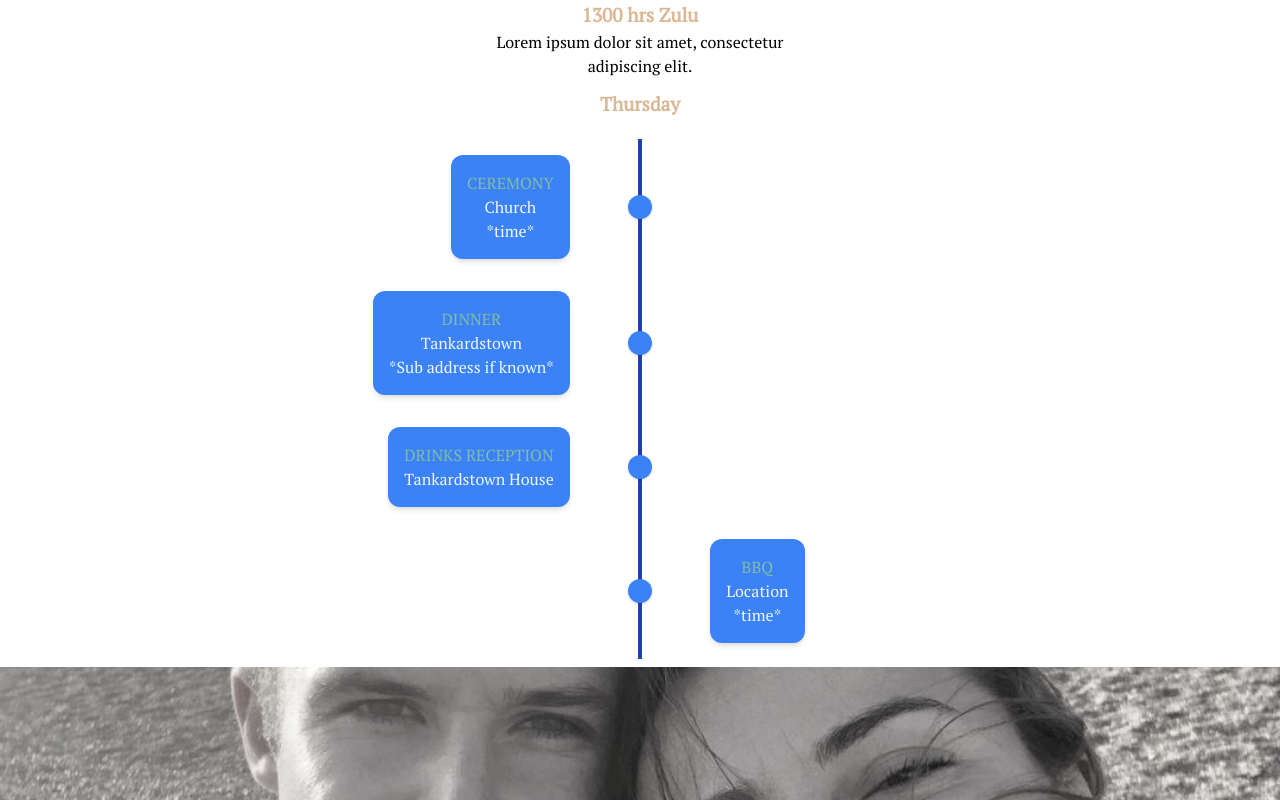
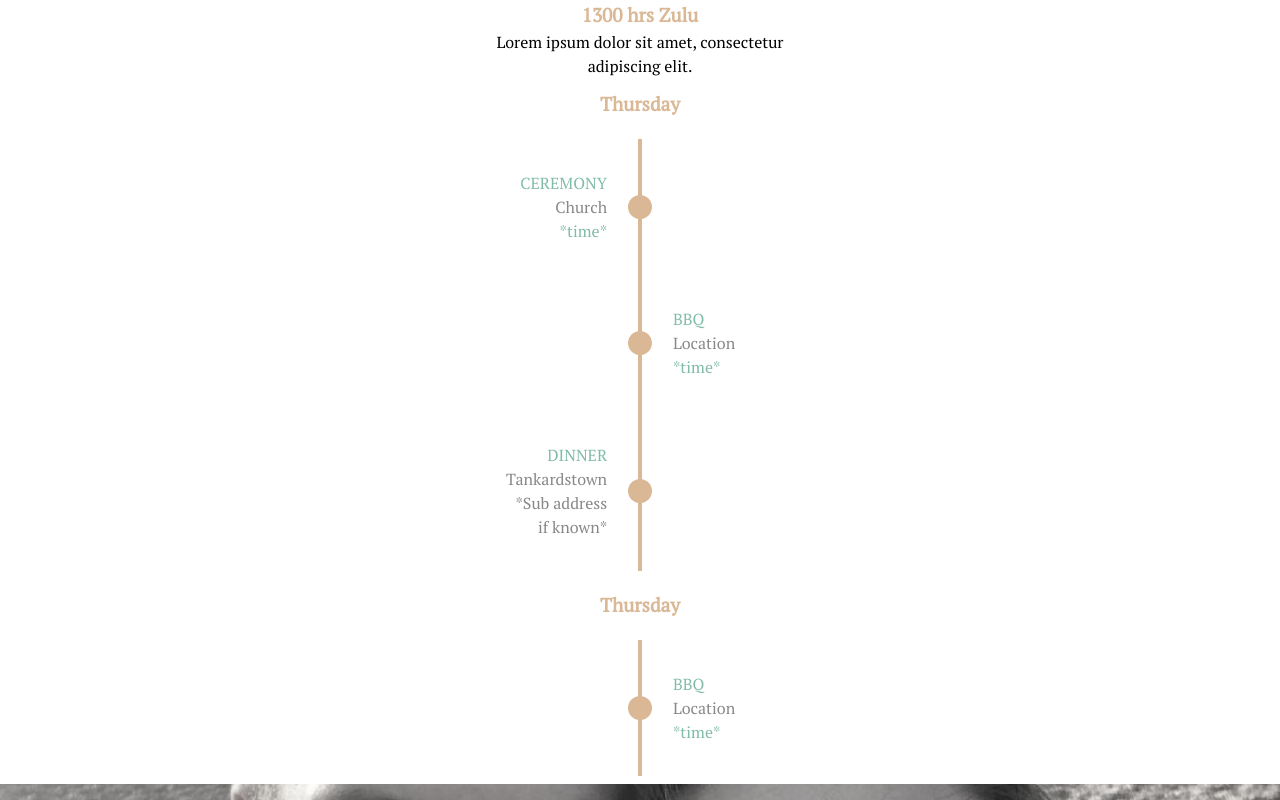
Before and after one commit to SeanLewisIRE/wedding_rsvp, a React (Create React App) app: page / in a window 1280 px wide. Shown: the part 2200-3000 px from the top of the page. Built offline with nearby package versions, Linux system fonts and the light colour scheme.

Commit message:
completed timeline

```diff
--- a/src/App.css
+++ b/src/App.css
@@ -29,6 +29,18 @@ p {
 
 .grey {
   color: #888
+}
+
+.gold {
+  background-color: #dab896;
+}
+
+.gold-font {
+  color: #dab896;
+}
+
+.green-font {
+  color: #80bca8;
 }
 
 span {
--- a/src/components/WhenSection/WhenSection.js
+++ b/src/components/WhenSection/WhenSection.js
@@ -16,59 +16,23 @@ const WhenSection = () => {
 
             <h4 className="my-3">Thursday</h4>
 
-            <div class="container">
+            <div class="container w-80 mx-auto">
                 <div class="flex flex-col md:grid grid-cols-9 mx-auto p-2 text-blue-50">
 
                     <div class="flex flex-row-reverse md:contents">
                         <div
-                            class="bg-blue-500 col-start-1 col-end-5 p-4 rounded-xl my-4 ml-auto shadow-md"
+                            class="col-start-1 col-end-5 p-4 rounded-xl my-4 mr-auto text-left md:ml-auto md:mr-0 md:text-right"
                         >
                             <h3>CEREMONY</h3>
-                            <p>Church</p>
-                            <p>*time*</p>
+                            <span className="grey">Church</span>
+                            <span className="green-font block">*time*</span>
                         </div>
                         <div class="col-start-5 col-end-6 md:mx-auto relative mr-10">
                             <div class="h-full w-6 flex items-center justify-center">
-                                <div class="h-full w-1 bg-blue-800 pointer-events-none"></div>
+                                <div class="h-full w-1 gold pointer-events-none"></div>
                             </div>
                             <div
-                                class="w-6 h-6 absolute top-1/2 -mt-3 rounded-full bg-blue-500 shadow"
-                            ></div>
-                        </div>
-                    </div>
-
-                    <div class="flex flex-row-reverse md:contents">
-                        <div
-                            class="bg-blue-500 col-start-1 col-end-5 p-4 rounded-xl my-4 ml-auto shadow-md"
-                        >
-                            <h3>DINNER</h3>
-                            <p>Tankardstown</p>
-                            <p>*Sub address if known*</p>
-                        </div>
-                        <div class="col-start-5 col-end-6 md:mx-auto relative mr-10">
-                            <div class="h-full w-6 flex items-center justify-center">
-                                <div class="h-full w-1 bg-blue-800 pointer-events-none"></div>
-                            </div>
-                            <div
-                                class="w-6 h-6 absolute top-1/2 -mt-3 rounded-full bg-blue-500 shadow"
-                            ></div>
-                        </div>
-                    </div>
-
-                    <div class="flex flex-row-reverse md:contents">
-                        <div
-                            class="bg-blue-500 col-start-1 col-end-5 p-4 rounded-xl my-4 ml-auto shadow-md"
-                        >
-
-                            <h3>DRINKS RECEPTION</h3>
-                            <p>Tankardstown House</p>
-                        </div>
-                        <div class="col-start-5 col-end-6 md:mx-auto relative mr-10">
-                            <div class="h-full w-6 flex items-center justify-center">
-                                <div class="h-full w-1 bg-blue-800 pointer-events-none"></div>
-                            </div>
-                            <div
-                                class="w-6 h-6 absolute top-1/2 -mt-3 rounded-full bg-blue-500 shadow"
+                                class="w-6 h-6 absolute top-1/2 -mt-3 rounded-full gold"
                             ></div>
                         </div>
                     </div>
@@ -76,20 +40,62 @@ const WhenSection = () => {
                     <div class="flex md:contents">
                         <div class="col-start-5 col-end-6 mr-10 md:mx-auto relative">
                             <div class="h-full w-6 flex items-center justify-center">
-                                <div class="h-full w-1 bg-blue-800 pointer-events-none"></div>
+                                <div class="h-full w-1 gold pointer-events-none"></div>
                             </div>
                             <div
-                                class="w-6 h-6 absolute top-1/2 -mt-3 rounded-full bg-blue-500 shadow"
+                                class="w-6 h-6 absolute top-1/2 -mt-3 rounded-full gold "
                             ></div>
                         </div>
                         <div
-                            class="bg-blue-500 col-start-6 col-end-10 p-4 rounded-xl my-4 mr-auto shadow-md"
+                            class="col-start-6 col-end-10 p-4 rounded-xl my-4 mr-auto text-left"
                         >
                             <h3>BBQ</h3>
-                            <p>Location</p>
-                            <p>*time*</p>
+                            <span className="grey">Location</span>
+                            <span className="green-font block">*time*</span>
                         </div>
                     </div>
+
+                    <div class="flex flex-row-reverse md:contents">
+                        <div
+                            class="col-start-1 col-end-5 p-4 rounded-xl my-4 mr-auto text-left md:ml-auto md:mr-0 md:text-right"
+                        >
+                            <h3>DINNER</h3>
+                            <span className="grey">Tankardstown</span>
+                            <span className="grey block">*Sub address if known*</span>
+                        </div>
+                        <div class="col-start-5 col-end-6 md:mx-auto relative mr-10">
+                            <div class="h-full w-6 flex items-center justify-center">
+                                <div class="h-full w-1 gold pointer-events-none"></div>
+                            </div>
+                            <div
+                                class="w-6 h-6 absolute top-1/2 -mt-3 rounded-full gold "
+                            ></div>
+                        </div>
+                    </div>
+                </div>
+
+                <h4 className="my-3">Thursday</h4>
+
+                <div class="flex flex-col md:grid grid-cols-9 mx-auto p-2 text-blue-50">
+
+                    <div class="flex md:contents">
+                        <div class="col-start-5 col-end-6 mr-10 md:mx-auto relative">
+                            <div class="h-full w-6 flex items-center justify-center">
+                                <div class="h-full w-1 gold pointer-events-none"></div>
+                            </div>
+                            <div
+                                class="w-6 h-6 absolute top-1/2 -mt-3 rounded-full gold "
+                            ></div>
+                        </div>
+                        <div
+                            class="col-start-6 col-end-10 p-4 rounded-xl my-4 mr-auto text-left"
+                        >
+                            <h3>BBQ</h3>
+                            <span className="grey">Location</span>
+                            <span className="green-font block">*time*</span>
+                        </div>
+                    </div>
+
 
                 </div>
             </div>
```
